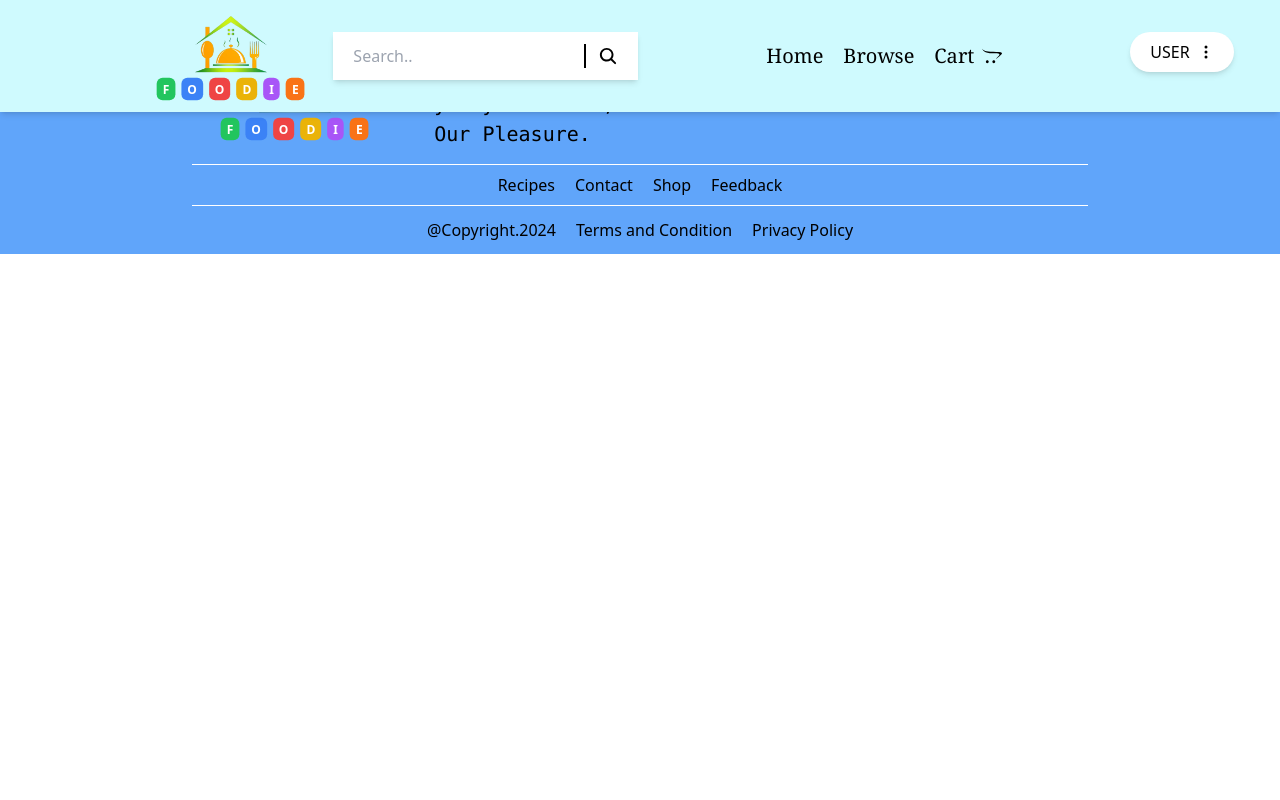
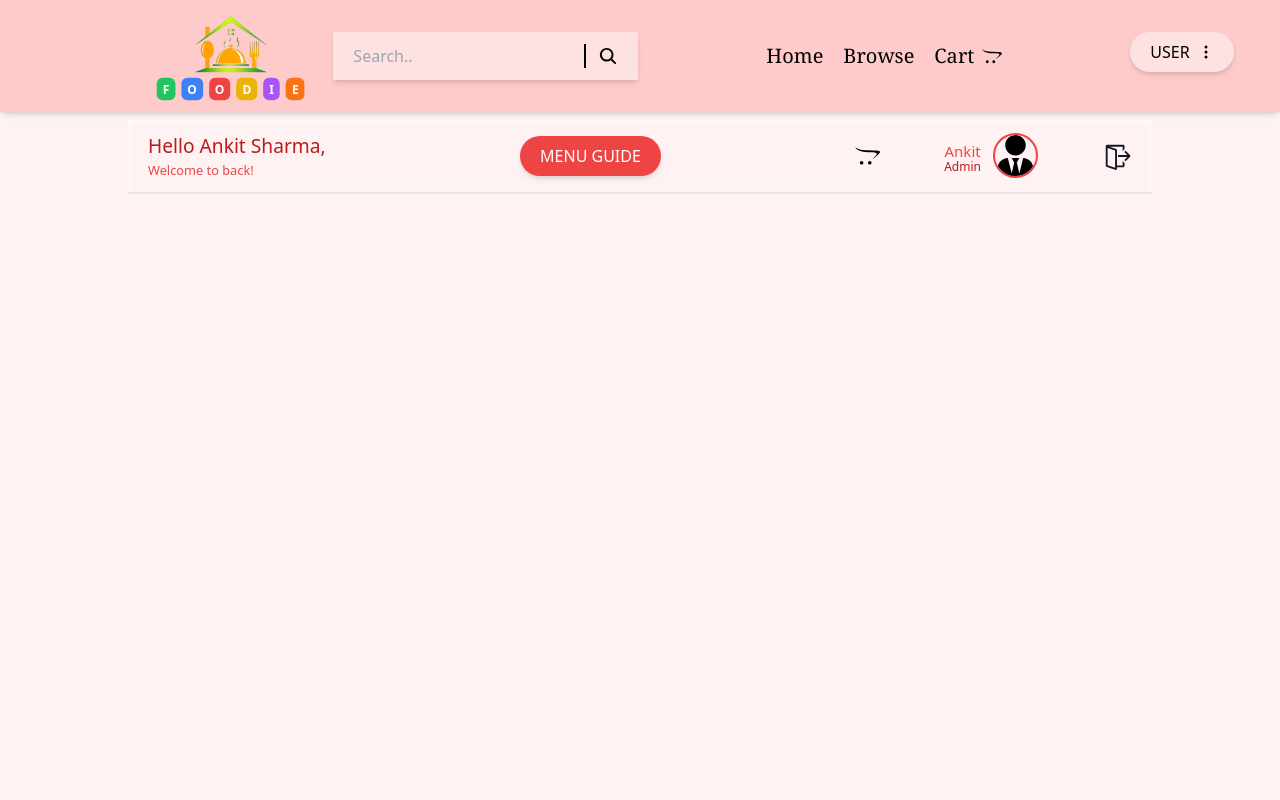
Before and after one commit to Ankitsharma991/foodie_frontend, a React (Create React App) app: page /catalog in a window 1280 px wide. Shown: the top 800 px of the page. Built offline with nearby package versions, Linux system fonts and the light colour scheme.

Commit message:
started catalog

```diff
--- a/package.json
+++ b/package.json
@@ -13,6 +13,7 @@
     "react-router-dom": "^6.21.2",
     "react-scripts": "5.0.1",
     "react-toastify": "^9.1.3",
+    "typewriter-effect": "^2.21.0",
     "usehooks-ts": "^2.9.2",
     "web-vitals": "^2.1.4"
   },
--- a/src/App.js
+++ b/src/App.js
@@ -5,20 +5,24 @@ import Homepage from "./component/Homepage/Homepage";
 import Footer from "./component/Footer/Footer.js";
 import { ToastContainer } from "react-toastify";
 import "react-toastify/dist/ReactToastify.css";
+import Catalog from "./component/Catalog/Catalog.js";
 
 function App() {
   return (
     <Router>
-      <div className="flex flex-col">
+      <div className="flex flex-col bg-red-50">
         <div className="mb-10">
           <Navbar />
         </div>
-        <Routes>
-          <Route path="/" Component={Homepage} />
-        </Routes>
-        <Footer />
-        <ToastContainer />
+        <div className="min-h-[95vh]">
+          <Routes>
+            <Route path="/" Component={Homepage} />
+            <Route path="/catalog" Component={Catalog} />
+          </Routes>
+        </div>
       </div>
+      <Footer />
+      <ToastContainer />
     </Router>
   );
 }
--- /dev/null
+++ b/src/component/Catalog/Catalog.js
@@ -0,0 +1,12 @@
+import React from "react";
+import UserTabs from "./UserTabs";
+
+const Catalog = () => {
+  return (
+    <div>
+      <UserTabs />
+    </div>
+  );
+};
+
+export default Catalog;
--- /dev/null
+++ b/src/component/Catalog/UserTabs.js
@@ -0,0 +1,69 @@
+import React, { useState } from "react";
+import { FaOpencart } from "react-icons/fa";
+import { FaUserTie } from "react-icons/fa";
+import { VscSignOut } from "react-icons/vsc";
+
+const UserTabs = () => {
+  const [authUser, setAuthUser] = useState(true);
+  return (
+    <div className="text-center items-center md:mt-[10vh] mt-[11vh] flex flex-1 h-full md:ml-[10vw] md:mr-[10vw]">
+      {authUser ? (
+        <div className="flex items-center justify-between w-full shadow-white   pt-3 shadow-inner border-b-2 pb-3 bg-red-50 px-5 text-center">
+          <div className="flex flex-col items-start text-center justify-center">
+            <p className="text-red-700 md:font-thin md:text-[1.5vmax] text-[1.2vmax] font-medium text-center">
+              Hello Ankit Sharma,
+            </p>
+            <p className="text-red-500 text-[1.5vmax] md:text-[1vmax] items-center text-center">
+              Welcome to back!
+            </p>
+          </div>
+          <p
+            className="shadow-md uppercase  md:flex md:visible hidden justify-center items-center w-fit h-fit gap-2  rounded-full font-medium px-5 py-2 hover:cursor-pointer text-white bg-red-500 hover:border-2 hover:border-red-500 hover:bg-white hover:text-red-500 "
+            onClick={() => setAuthUser(!authUser)}
+          >
+            Menu Guide
+          </p>
+          <div className="flex justify-around  md:gap-[5vw] gap-10 items-center md:scale-100 scale-75">
+            <FaOpencart
+              size={25}
+              className="hover:cursor-pointer hover:text-red-500"
+            />
+
+            <div className="w-fit h-fit flex gap-3 items-center">
+              <div className="flex flex-col ">
+                <p className="font-medium text-[15px] mt-1 text-red-500">
+                  Ankit
+                </p>
+                <p className="font-thin text-[12px] mt-[-5px] text-red-700">
+                  Admin
+                </p>
+              </div>
+              <FaUserTie
+                size={45}
+                className="rounded-[50%] border-2 border-red-500"
+              />
+            </div>
+            <VscSignOut
+              size={30}
+              className="text-gray-900 hover:text-red-500 hover:cursor-pointer"
+            />
+          </div>
+        </div>
+      ) : (
+        <div className="flex flex-col text-center justify-center w-full shadow-white  pt-3 shadow-inner border-b-2 pb-3 bg-red-50">
+          <p
+            className="text-red-700 font-thin md:text-[1.5vmax] font-mono"
+            onClick={() => setAuthUser(!authUser)}
+          >
+            Dishes Catalog
+          </p>
+          <p className="text-red-500 text-[1.5vmax] md:text-[1vmax]">
+            Welcome to Catalog
+          </p>
+        </div>
+      )}
+    </div>
+  );
+};
+
+export default UserTabs;
--- a/src/component/FoodItems/FoodCard.js
+++ b/src/component/FoodItems/FoodCard.js
@@ -36,7 +36,7 @@ const FoodCard = () => {
               <p className="text-blue-500">see more..</p>
             )}
           </div>
-          <button className="mt-2 w-full px-4 py-2 text-white bg-blue-500 rounded-full focus:outline-none hover:bg-blue-700 transition duration-300">
+          <button className="mt-2 w-full px-4 py-2 font-medium  border-2 border-red-500 text-red-500  rounded-full hover:bg-red-500 hover:text-white hover:outline-white">
             Order Now
           </button>
         </div>
--- a/src/component/FoodItems/FoodTrend.js
+++ b/src/component/FoodItems/FoodTrend.js
@@ -19,7 +19,9 @@ const FoodTrend = () => {
               className="w-full h-48 object-cover"
             />
 
-            <p className="text-lg font-semibold text-center mt-4">{food.title}</p>
+            <p className="text-lg font-semibold text-center mt-4">
+              {food.title}
+            </p>
             <div className="px-4 py-4">
               <p className="text-gray-600 flex justify-between items-center">
                 <p className="mt-2 text-green-600 font-bold">₹{food.price}</p>
@@ -34,7 +36,7 @@ const FoodTrend = () => {
               </p>
               <p className="text-gray-800">{food.ingredients}</p>
 
-              <button className="mt-2 w-full px-4 py-2 text-white bg-blue-500 rounded-full focus:outline-none hover:bg-blue-700 transition duration-300">
+              <button className="mt-2 w-full px-4 py-2  border-2 border-red-500 text-red-500  rounded-full hover:bg-red-500 hover:text-white hover:outline-white">
                 Order Now
               </button>
             </div>
--- a/src/component/Footer/Footer.js
+++ b/src/component/Footer/Footer.js
@@ -8,7 +8,7 @@ const Footer = () => {
   const isMobile = useMediaQuery("(max-width: 767px)");
 
   return (
-    <div className="w-full md:pl-[15vw] md:pr-[15vw] p-0 justify-center bg-blue-400 pb-3">
+    <div className="w-full md:pl-[15vw] md:pr-[15vw] p-0 justify-center bg-[#FFCDF4] pb-3">
       <div className="flex flex-col md:flex-row items-center md:justify-between">
         <div className="flex md:items-start">
           <Logo />
@@ -22,19 +22,19 @@ const Footer = () => {
           <div className="flex justify-center gap-5 items-center">
             <CiTwitter
               size={25}
-              className="text-black hover:text-white hover:cursor-pointer hover:scale-[1.5]"
+              className="text-black hover:text-red-500 hover:cursor-pointer hover:scale-[1.5]"
             />
             <CiFacebook
               size={25}
-              className="text-black hover:text-white hover:cursor-pointer hover:scale-[1.5]"
+              className="text-black hover:text-red-500 hover:cursor-pointer hover:scale-[1.5]"
             />
             <CiInstagram
               size={25}
-              className="text-black hover:text-white hover:cursor-pointer hover:scale-[1.5]"
+              className="text-black hover:text-red-500 hover:cursor-pointer hover:scale-[1.5]"
             />
             <CiLinkedin
               size={25}
-              className="text-black hover:text-white hover:cursor-pointer hover:scale-[1.5]"
+              className="text-black hover:text-red-500 hover:cursor-pointer hover:scale-[1.5]"
             />
           </div>
           {isMobile && (
@@ -46,22 +46,22 @@ const Footer = () => {
       </div>
       <div className="flex border-b-[1px] justify-center gap-5 border-t-[1px] md:shadow:sm md:border-white md:border-b-[1px] py-2 mt-3">
         <Link to="/">
-          <p className="hover:text-white hover:underline hover:scale-[1.2]">
+          <p className="hover:text-red-500 hover:underline hover:scale-[1.2]">
             Recipes
           </p>
         </Link>
         <Link to="/">
-          <p className="hover:text-white hover:underline hover:scale-[1.2]">
+          <p className="hover:text-red-500 hover:underline hover:scale-[1.2]">
             Contact
           </p>
         </Link>
         <Link to="/">
-          <p className="hover:text-white hover:underline hover:scale-[1.2]">
+          <p className="hover:text-red-500 hover:underline hover:scale-[1.2]">
             Shop
           </p>
         </Link>
         <Link to="/">
-          <p className="hover:text-white hover:underline hover:scale-[1.2]">
+          <p className="hover:text-red-500 hover:underline hover:scale-[1.2]">
             Feedback
           </p>
         </Link>
@@ -69,12 +69,12 @@ const Footer = () => {
       <div className="flex flex-wrap md:justify-center justify-around gap-2 md:gap-5  mt-3">
         <p className="mb-2 md:mb-0">@Copyright.2024</p>
         <Link to="/">
-          <p className="hover:text-white hover:underline hover:scale-[1.1]">
+          <p className="hover:text-red-500 hover:underline hover:scale-[1.1]">
             Terms and Condition
           </p>
         </Link>
         <Link to="/">
-          <p className="hover:text-white hover:underline hover:scale-[1.1]">
+          <p className="hover:text-red-500 hover:underline hover:scale-[1.1]">
             Privacy Policy
           </p>
         </Link>
--- a/src/component/Navbar/Navbar.js
+++ b/src/component/Navbar/Navbar.js
@@ -12,7 +12,7 @@ const Navbar = () => {
   const isMobile = useMediaQuery("(max-width: 767px)");
 
   return (
-    <div className="w-full h-fit md:justify-between justify-center shadow-md fixed bg-cyan-100 z-50 flex items-center md:px-[10vw]">
+    <div className="w-full h-fit md:justify-between justify-center shadow-md fixed bg-red-200 z-50 flex items-center md:px-[10vw]">
       <Logo />
 
       <div
@@ -22,11 +22,11 @@ const Navbar = () => {
       >
         {!isMobile && (
           <>
-            <div className="flex md:justify-center w-fit justify-between md:visible  items-center py-3 shadow-md px-5 bg-white">
+            <div className="flex md:justify-center w-fit justify-between md:visible  items-center py-3 shadow-md px-5 bg-red-100">
               <input
                 type="text"
                 placeholder="Search.."
-                className=" bg-transparent outline-none border-r-2 border-black"
+                className=" bg-transparent outline-none border-r-2 border-black font-medium text-gray-500"
               />
               <IoSearch className="ml-3 hover:cursor-pointer" size={20} />
             </div>
@@ -47,13 +47,13 @@ const Navbar = () => {
 
         <div className="flex gap-5">
           {authUser && (
-            <p className="shadow-md uppercase flex justify-center items-center w-fit h-fit gap-2 bg-white rounded-full font-medium px-5 py-2 hover:cursor-pointer hover:text-gray-600">
+            <p className="shadow-md uppercase flex justify-center items-center w-fit h-fit gap-2 bg-red-100 rounded-full font-medium px-5 py-2 hover:cursor-pointer hover:text-white hover:bg-red-500">
               Log in <IoLogIn />
             </p>
           )}
           {authUser && (
             <p
-              className="shadow-md md:flex hidden uppercase justify-center items-center w-fit h-fit gap-2 bg-white rounded-full font-medium px-5 py-2 hover:cursor-pointer hover:text-gray-600"
+              className="shadow-md md:flex hidden uppercase justify-center items-center w-fit h-fit gap-2 bg-red-100 rounded-full font-medium px-5 py-2 hover:cursor-pointer hover:text-white hover:bg-red-500"
               onClick={() => setAuthUser(!authUser)}
             >
               Register <FaUser />
@@ -61,7 +61,7 @@ const Navbar = () => {
           )}
           {!authUser && (
             <p
-              className="shadow-md uppercase flex justify-center items-center w-fit h-fit gap-2 bg-white rounded-full font-medium px-5 py-2 hover:cursor-pointer hover:text-gray-600"
+              className="shadow-md uppercase flex justify-center items-center w-fit h-fit gap-2 bg-red-100 rounded-full font-medium px-5 py-2 hover:cursor-pointer hover:text-white hover:bg-red-500"
               onClick={() => setAuthUser(!authUser)}
             >
               User <BsThreeDotsVertical />
```
Also changed, not shown: src/component/Homepage/Homepage.js (+16 -0 lines), src/index.js (+5 -6 lines), 1 other file (tests, documents, lock files or other folders).
